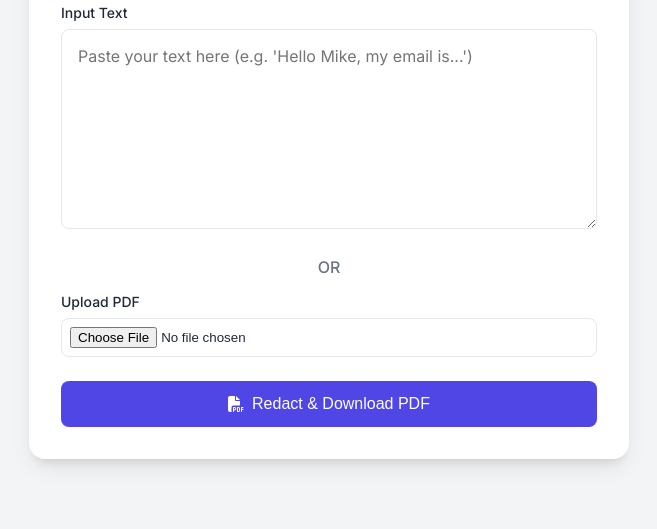
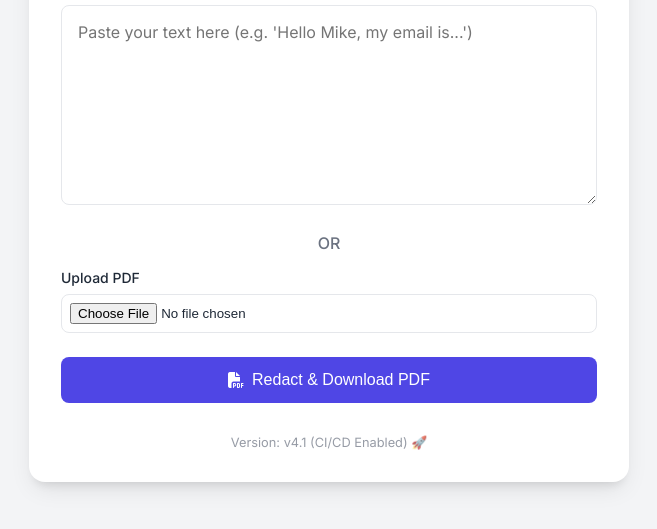
Before and after one commit to MK-Dev-Coder/secure-pdf-redactor-microservice, a website: page frontend_web/public/index.html in a window 1280 px wide. Shown: the part 225-754 px from the top of the page, without its empty margins (311-968 px from the left). Drawn offline with Linux system fonts and the light colour scheme.

Commit message:
chore: small update to trigger CI/CD pipeline

```diff
--- a/frontend_web/public/index.html
+++ b/frontend_web/public/index.html
@@ -273,6 +273,9 @@
         </button>
 
         <div id="status"></div>
+        <div style="margin-top: 2rem; text-align: center; color: var(--text-light); font-size: 0.8rem; opacity: 0.7;">
+            Version: v4.1 (CI/CD Enabled) 🚀
+        </div>
     </div>
 
     <script src="script.js"></script>
```
